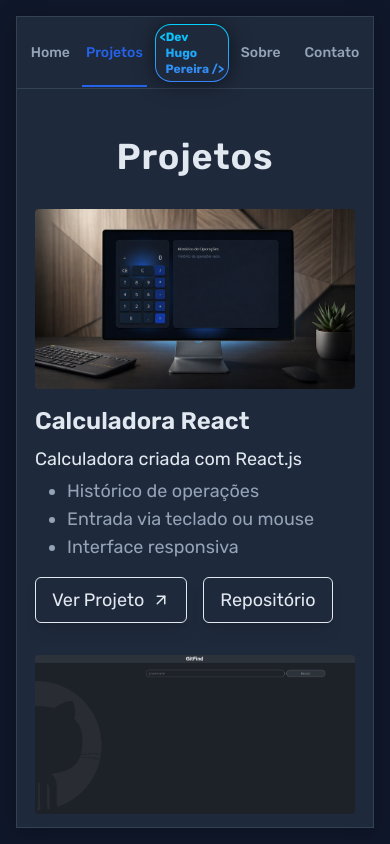
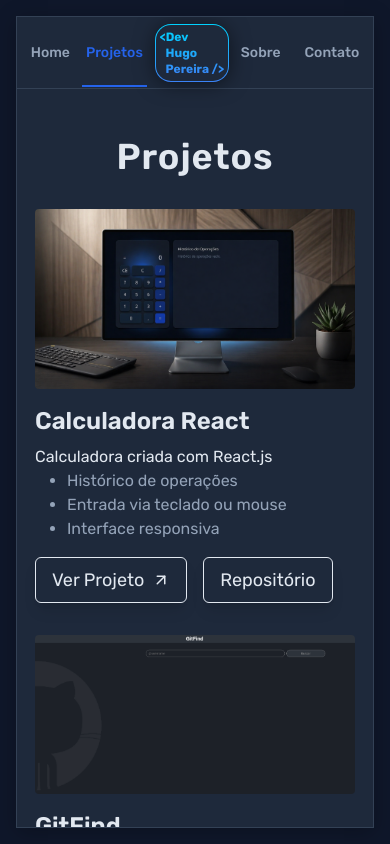
Before and after one commit to hugopereira-cs/hugopereira-cs.github.io, a React (Vite) app: page /projects in a window 390 px wide. Built offline with nearby package versions, Linux system fonts and the light colour scheme; a web font is replaced by a local one.

Commit message:
refactor: ProjectItem.jsx

```diff
--- a/src/components/ui/ProjectItem.jsx
+++ b/src/components/ui/ProjectItem.jsx
@@ -1,15 +1,16 @@
 import { Card } from './Card';
 import PropTypes from 'prop-types';
 import { Button } from './Button';
+import { UI_STYLES } from '../../constants/uiStyles';
 
 export function ProjectItem({ title, description, image, features, projectURL, gitHubURL }) {
   return (
     <Card>
-      <img src={image} alt={`Imagem do projeto ${title}`} className="w-full h-auto rounded" />
+      <img src={image} alt={`Imagem do projeto ${title}`} className={UI_STYLES.image.rounded} />
       <div className="grid-cols-1">
-        <h2 className="text-2xl font-semibold text-brand-text-primary mb-2">{title}</h2>
-        <p className="text-lg text-brand-text-primary mb-1">{description}</p>
-        <ul className="text-lg text-brand-text-secondary pl-8 list-disc list-outside">
+        <h2 className={UI_STYLES.text.heading3}>{title}</h2>
+        <p className={UI_STYLES.text.base && UI_STYLES.text.large}>{description}</p>
+        <ul className={`${UI_STYLES.text.secondary} lg:text-lg pl-8 list-disc list-outside`}>
           {features.map((feature, index) => (
             <li key={index}>{feature}</li>
           ))}
```
